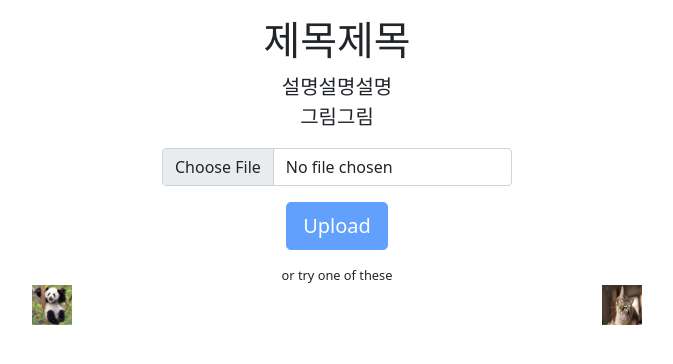
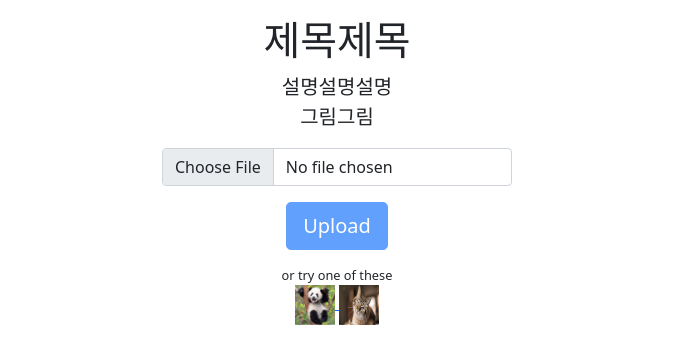
Before and after one commit to jamjam0109/flask_practice, a Flask app: page / in a window 1280 px wide. Shown: the part 26-390 px from the top of the page, without its empty margins (303-976 px from the left). Run offline with Flask 2, Linux system fonts and the light colour scheme.

Commit message:
modified

```diff
--- a/app.py
+++ b/app.py
@@ -1,6 +1,6 @@
 import model
 from utils import file_rename
-from flask import Flask, render_template, request, flash, redirect, url_for
+from flask import Flask, render_template, request
 from flask_uploads import UploadSet, configure_uploads, IMAGES
 
 
--- a/templates/index.html
+++ b/templates/index.html
@@ -39,13 +39,13 @@
                 <div class="mx-auto mt-3" style="font-size: 80%;">
                     or try one of these
                 </div>
-                <div class="row">
-                        <div class="col">
-                            <img id="ex1" src="/static/assets/image/example_1.jpg" width="40" height="40" style="cursor:pointer;">
-                        </div>
-                        <div class="col">
-                            <img id="ex2" src="/static/assets/image/example_2.jpg" width="40" height="40" style="cursor:pointer;">
-                        </div>
+                <div>
+                    <a href="#" ondragstart="return false;">
+                        <img id="ex1" src="/static/assets/image/example_1.jpg" width="40" height="40" style="cursor:pointer;">
+                    </a>
+                    <a href="#" ondragstart="return false;">
+                        <img id="ex2" src="/static/assets/image/example_2.jpg" width="40" height="40" style="cursor:pointer;">
+                    </a>
                 </div>
             </div>
         </div>
--- a/templates/output.html
+++ b/templates/output.html
@@ -6,8 +6,8 @@
     <meta name="viewport" content="width=device-width, initial-scale=1, shrink-to-fit=no, user-scalable=no">
     <title>타이틀</title>
     <link rel="stylesheet" href="https://cdn.jsdelivr.net/npm/bootstrap@5.0.0-beta3/dist/css/bootstrap.min.css">
-    <link rel="apple-touch-icon-precomposed" href="/static/assets/image/apple-touch-icon.png">
-    <link rel="shortcut icon" href="/static/assets/image/favicon.ico">
+    <link rel="apple-touch-icon-precomposed" href="/static/assets/favicon/apple-touch-icon.png">
+    <link rel="shortcut icon" href="/static/assets/favicon/favicon.ico">
     <script src="https://cdn.jsdelivr.net/npm/bootstrap@5.0.0-beta3/dist/js/bootstrap.bundle.min.js"></script>
     <script src="/static/js/custom.js"></script>
     <style type="text/css">
```
